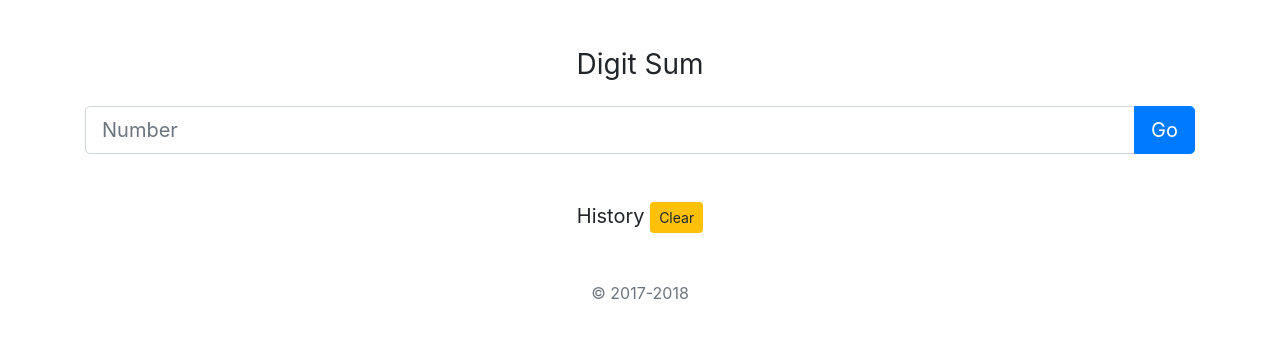
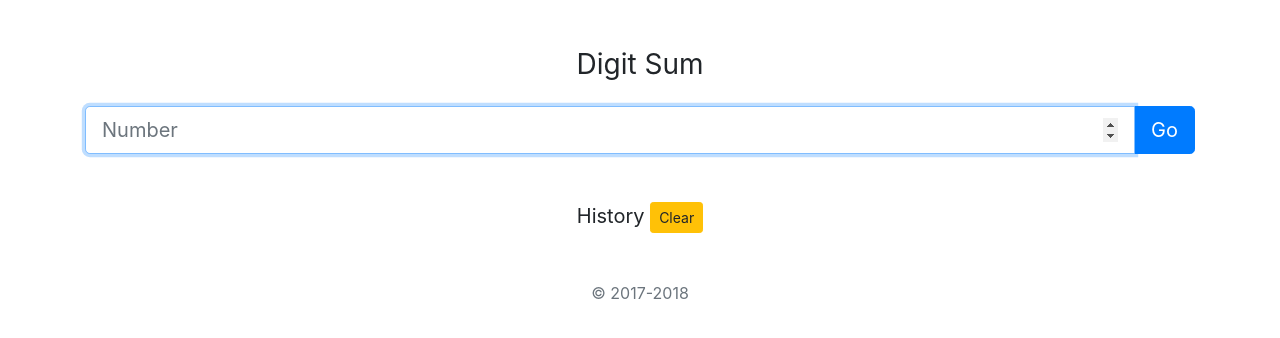
Before and after one commit to SafeerH/DigitSum, a plain HTML site: page index.html in a window 1280 px wide. Drawn offline with nearby package versions, Linux system fonts and the light colour scheme.

Commit message:
set autofocus

```diff
--- a/index.html
+++ b/index.html
@@ -21,7 +21,7 @@
             </div>
 
             <div class="input-group input-group-lg mb-3">
-                <input type="number" id="inputNumber" class="form-control" placeholder="Number" aria-label="Number">
+                <input type="number" id="inputNumber" class="form-control" placeholder="Number" aria-label="Number" autofocus>
                 <div class="input-group-append">
                     <button class="btn btn-primary" type="submit">Go</button>
                 </div>
```
